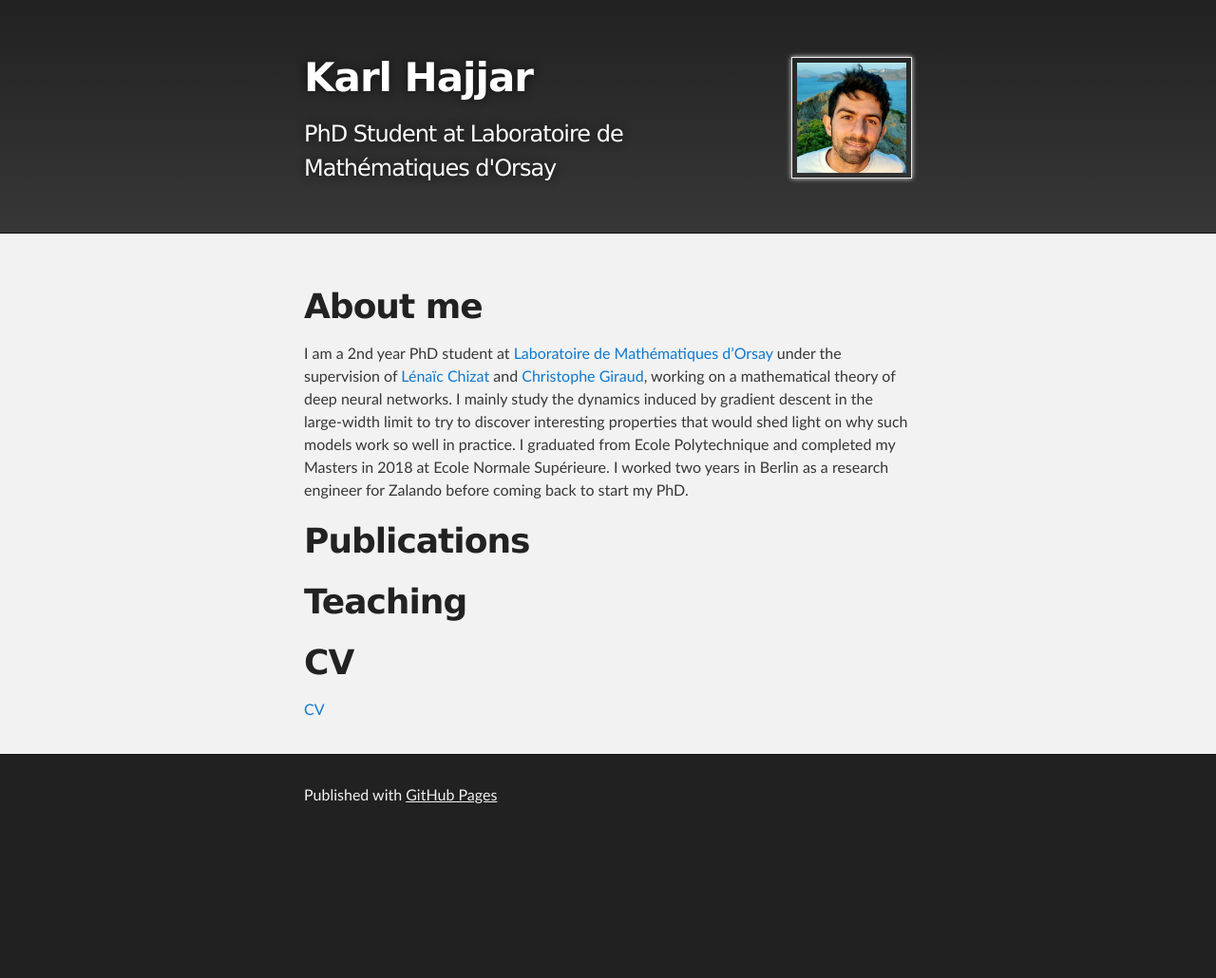
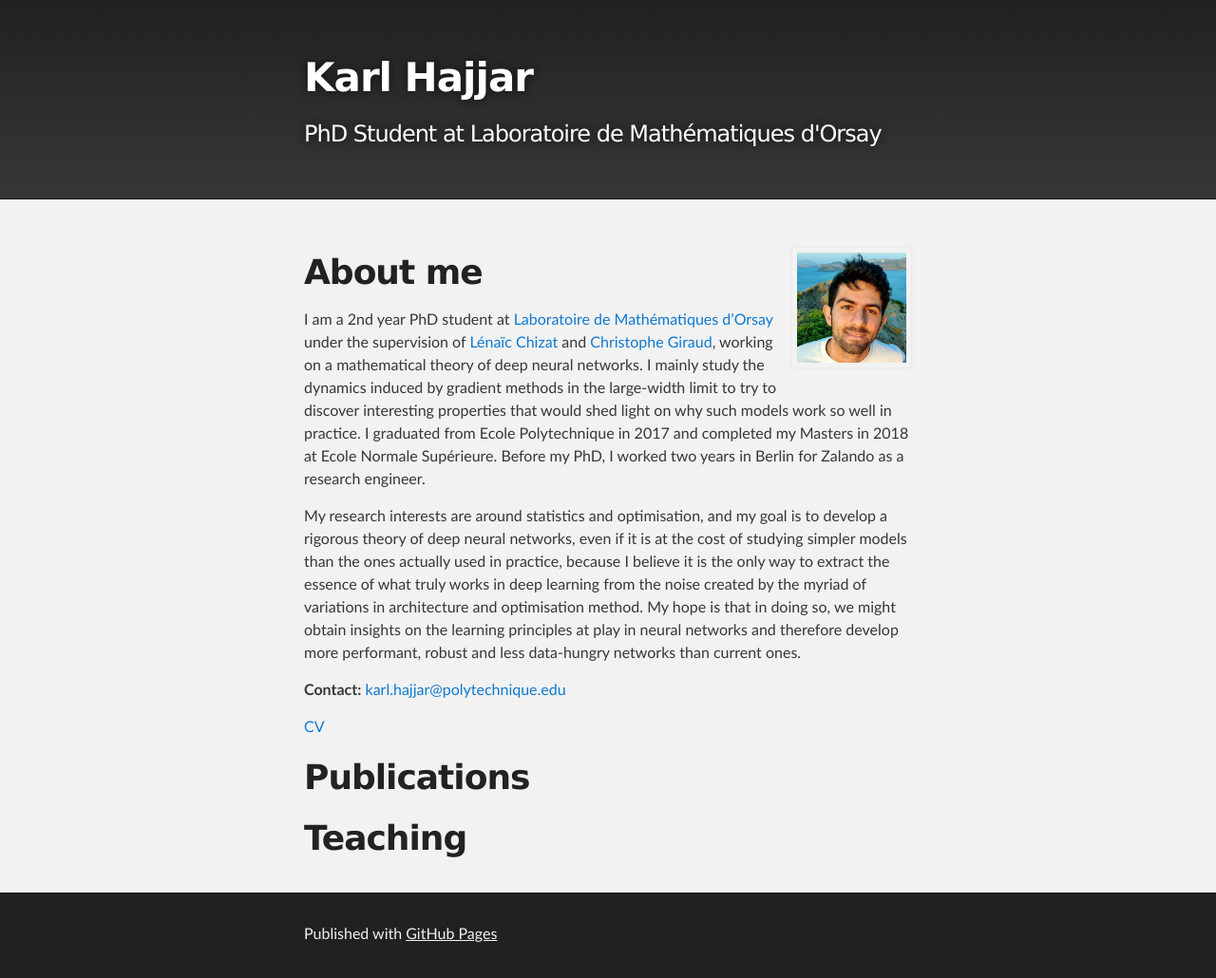
Before and after one commit to karl-hajjar/karl-hajjar.github.io, a Jekyll site: the page built from index.md, in a window 1280 px wide. Shown: the whole page at 95% size. Built offline with Jekyll 4.4.1, drawn with Linux system fonts in a browser that asks for light colours; our own code applies the rules of GitHub Pages for plain Markdown files; before the commit the page ends 900 px from its top, so only the background shows below that.

Commit message:
Tried to put picture in the content part. Completed bio.

```diff
--- a/_layouts/default.html
+++ b/_layouts/default.html
@@ -20,9 +20,9 @@
             <a id="forkme_banner" href="{{ site.github.repository_url }}">View on GitHub</a>
           {% endif %}
 
-          <div class="hero">
+<!--          <div class="hero">
             <img class="feature-img" src="{{ '/data/nice_pic_2.png' | relative_url }}" style="max-width:18%" align="right"/>
-          </div>
+          </div>-->
 
           <h1 id="project_title">{{ site.title | default: site.github.repository_name }}</h1>
           <h2 id="project_tagline">{{ site.description | default: site.github.project_tagline }}</h2>
@@ -39,9 +39,9 @@
     <!-- MAIN CONTENT -->
     <div id="main_content_wrap" class="outer">
       <section id="main_content" class="inner">
-        <!--<div class="hero">-->
-          <!--<img class="feature-img" src="{{ '/data/nice_pic_2.png' | relative_url }}" style="max-width:18%"/>-->
-        <!--</div>-->
+          <div class="hero">
+            <img class="feature-img" src="{{ '/data/nice_pic_2.png' | relative_url }}" style="max-width:18%" align="right"/>
+          </div>
         {{ content }}
       </section>
     </div>
--- a/index.md
+++ b/index.md
@@ -1,11 +1,22 @@
 # About me
-I am a 2nd year PhD student at [Laboratoire de Mathématiques d'Orsay](https://www.imo.universite-paris-saclay.fr/fr/) under the supervision of [Lénaïc Chizat](https://lchizat.github.io/) and [Christophe Giraud](https://www.imo.universite-paris-saclay.fr/~giraud/), working on a mathematical theory of deep neural networks. I mainly study the dynamics induced by gradient descent in the large-width limit to try to discover interesting properties that would shed light on why such models work so well in practice. I graduated from Ecole Polytechnique and completed my Masters in 2018 at Ecole Normale Supérieure. I worked two years in Berlin as a research engineer for Zalando before coming back to start my PhD.
+I am a 2nd year PhD student at [Laboratoire de Mathématiques d'Orsay](https://www.imo.universite-paris-saclay.fr/fr/)
+under the supervision of [Lénaïc Chizat](https://lchizat.github.io/) and [Christophe Giraud](https://www.imo.universite-paris-saclay.fr/~giraud/),
+working on a mathematical theory of deep neural networks. I mainly study the dynamics induced by gradient methods in the
+large-width limit to try to discover interesting properties that would shed light on why such models work so well in practice.
+I graduated from Ecole Polytechnique in 2017 and completed my Masters in 2018 at Ecole Normale Supérieure. Before my PhD,
+I worked two years in Berlin for Zalando as a research engineer.
 
+My research interests are around statistics and optimisation, and my goal is to develop a rigorous theory of deep neural
+networks, even if it is at the cost of studying simpler models than the ones actually used in practice, because I believe
+it is the only way to extract the essence of what truly works in deep learning from the noise created by the myriad of variations
+in architecture and optimisation method. My hope is that in doing so, we might obtain insights on the learning principles
+at play in neural networks and therefore develop more performant, robust and less data-hungry networks than current ones.
+
+**Contact:** [karl.hajjar@polytechnique.edu](karl.hajjar@polytechnique.edu)
+
+[CV](data/CV_Karl_Hajjar_phd_june_2021_pdf.pdf)
 # Publications
 
 # Teaching
 
 [//]: # (* * *)
-
-# CV
-[CV](data/CV_Karl_Hajjar_phd_june_2021_pdf.pdf)
```
